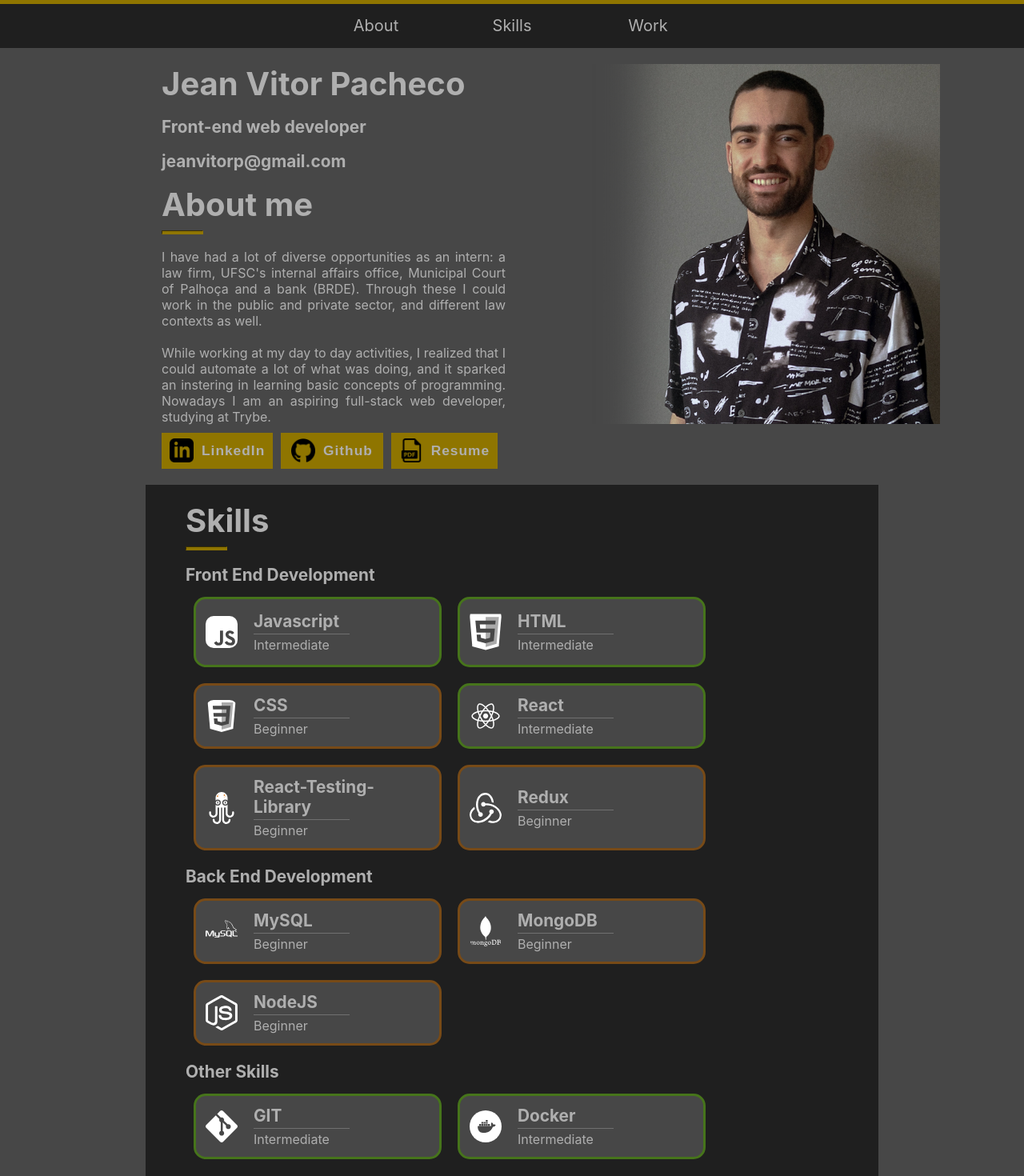
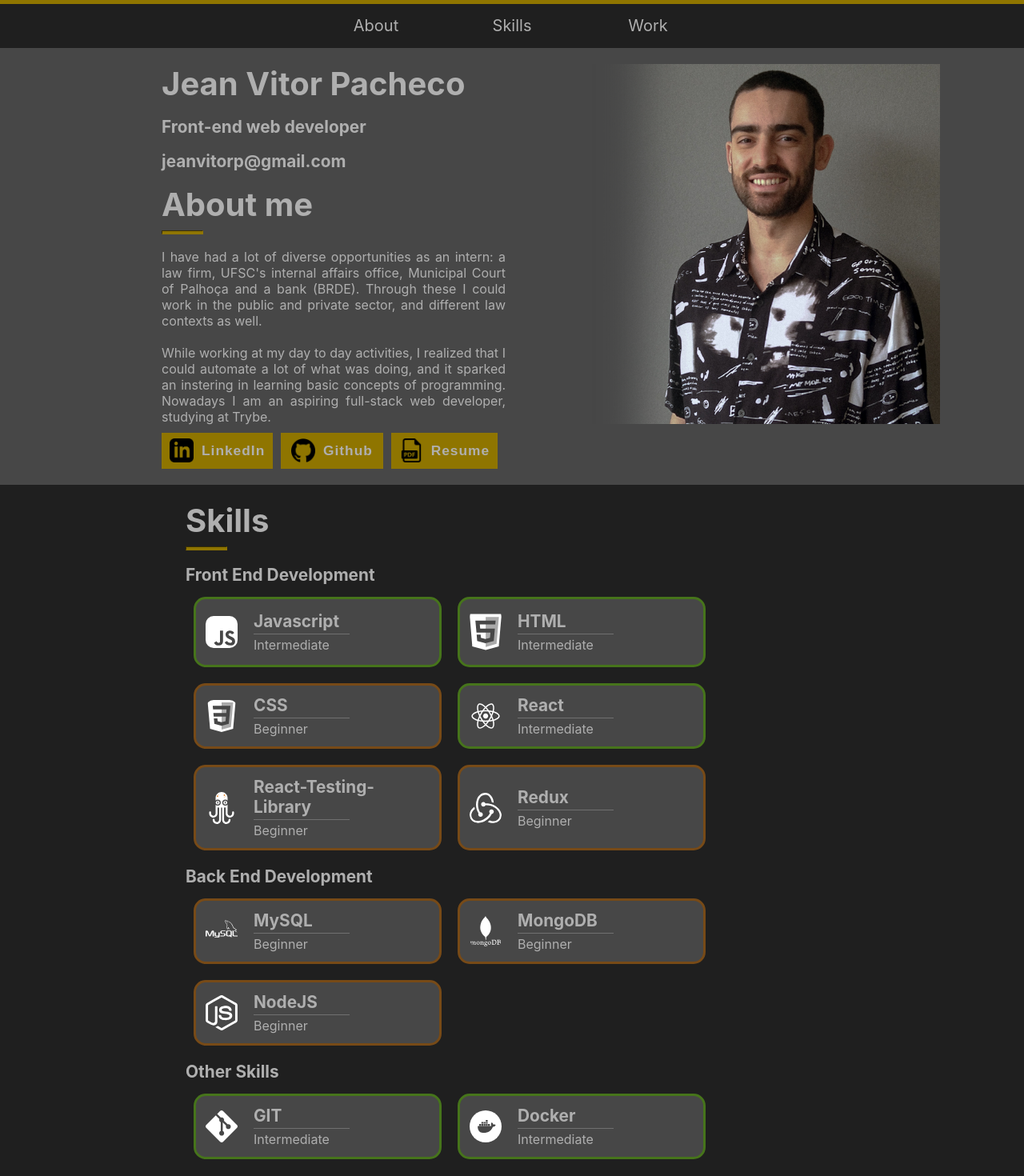
Before and after one commit to JeanVPacheco/personal-portfolio, a React (Create React App) app: page / in a window 1280 px wide. Shown: the top 1470 px of the page at 80% size. Built offline with nearby package versions, Linux system fonts and the light colour scheme.

Commit message:
Fixing background color

```diff
--- a/src/App.css
+++ b/src/App.css
@@ -56,6 +56,8 @@ nav {
   margin: auto;
   text-align: center;
   width: 100%;
+  position: sticky;
+  top: 0;
 }
 
 p {
@@ -71,14 +73,13 @@ ul {
   background-color: rgb(31, 31, 31);
 }
 
-.about-section {
+.about-area {
   width: 70vw;
-  padding: 20px 0 20px 20px;
-  background-color: rgb(71, 71, 71);
   display: flex;
   justify-content: space-between;
   flex-wrap: wrap;
   margin: auto;
+  padding: 20px 0 20px 20px;
 }
 
 .about-me-text {
@@ -106,6 +107,10 @@ ul {
 .about-buttons {
   display: flex;
   width: 100%;
+}
+
+.about-section {
+  background-color: rgb(71, 71, 71);
 }
 
 /* about button CSS */
@@ -242,13 +247,16 @@ li.header-component {
   border-radius: 10px;
 }
 
-.skills-section {
+.skills-area {
   display: flex;
   flex-direction: column;
   width: 70vw;
-  background-color: rgb(31, 31, 31);
   padding: 20px 0 20px 20px;
   margin: auto;
+}
+
+.skills-section {
+  background-color: rgb(31, 31, 31);
 }
 
 .skills-title {
--- a/src/Components/About.js
+++ b/src/Components/About.js
@@ -6,6 +6,7 @@ import pdf from '../Images/pdf-logo.png';
 function About() {
   return (
     <section className="about-section">
+      <div className="about-area">
         <div className="about-me-text">
           <div className="contact-info">
             <h1 id="about">Jean Vitor Pacheco</h1>
@@ -18,9 +19,9 @@ function About() {
               <hr />
             </div>
             <p>
-            I have had a lot of diverse opportunities as an intern: a law firm, UFSC&apos;s internal
-            affairs office, Municipal Court of Palhoça and a bank (BRDE). Through these I could work
-            in the public and private sector, and different law contexts as well.
+              I have had a lot of diverse opportunities as an intern: a law firm, UFSC&apos;s
+              internal affairs office, Municipal Court of Palhoça and a bank (BRDE). Through these I
+              could work in the public and private sector, and different law contexts as well.
             </p>
             <p>
               While working at my day to day activities, I realized that I could automate a lot of
@@ -29,7 +30,10 @@ function About() {
             </p>
             <div className="about-buttons">
               <button className="btn">
-              <a href="https://www.linkedin.com/in/jeanvpacheco/" target="_blank" rel="noreferrer">
+                <a
+                  href="https://www.linkedin.com/in/jeanvpacheco/"
+                  target="_blank"
+                  rel="noreferrer">
                   <img src={linkedin} className="about-logo" alt="linkedin logo" />
                   <h2>LinkedIn</h2>
                 </a>
@@ -50,6 +54,7 @@ function About() {
         <div className="profile-picture">
           <img src={profile} alt="profile-picture" />
         </div>
+      </div>
     </section>
   );
 }
--- a/src/Components/Skills.js
+++ b/src/Components/Skills.js
@@ -4,6 +4,7 @@ import SkillCard from './SkillCard';
 function Skills() {
   return (
     <section className="skills-section">
+      <div className="skills-area">
         <div className="skills-title">
           <h1 id="skills">Skills</h1>
           <hr />
@@ -26,6 +27,7 @@ function Skills() {
             <SkillCard skill={skill} key={skill.name} />
           ))}
         </ul>
+      </div>
     </section>
   );
 }
```
Lines whose indentation alone changed are shown as unchanged.
